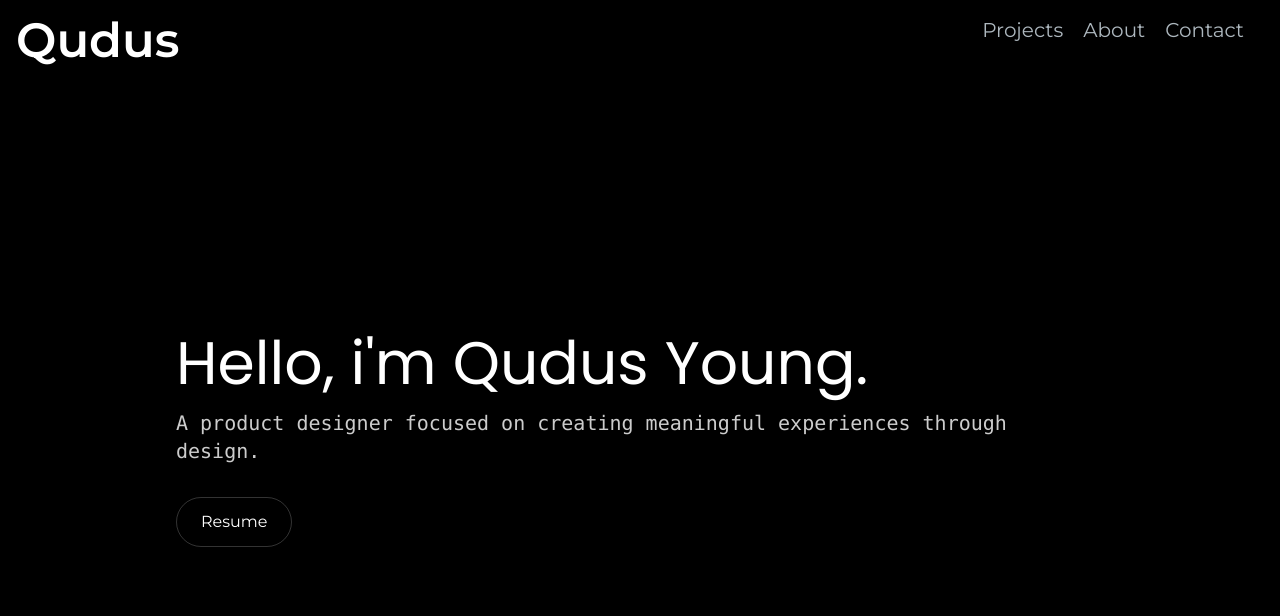
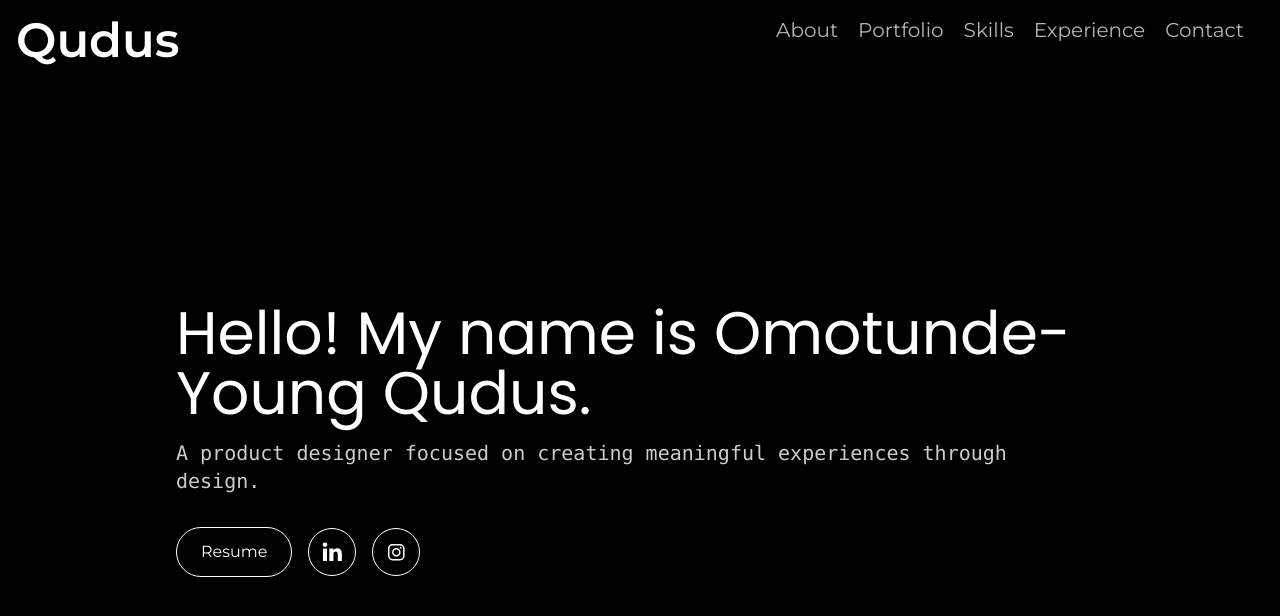
Before and after one commit to OluwafisayoIbrahim/QudusYoung, a Next.js app: page / in a window 1280 px wide. Shown: the top 616 px of the page. Built offline with nearby package versions, Linux system fonts and the light colour scheme.

Commit message:
Add files via upload

```diff
--- /dev/null
+++ b/src/app/assets/SocialMediaIcons.js
@@ -0,0 +1,86 @@
+import * as React from "react";
+
+export const InstagramIcon = ({className, ...rest}) => (
+    <svg xmlns="http://www.w3.org/2000/svg" viewBox="0 0 500 500" className={`w-6 h-6 ${className}`} {...rest}>
+      <defs>
+        <linearGradient
+          id="a"
+          x1="328.27"
+          x2="183.73"
+          y1="508.05"
+          y2="3.95"
+          gradientUnits="userSpaceOnUse"
+        >
+          <stop className="stop-color-ffdb73" offset="0"></stop>
+          <stop className="stop-color-fdad4e" offset="0.08"></stop>
+          <stop className="stop-color-fb832e" offset="0.15"></stop>
+          <stop className="stop-color-fa7321" offset="0.19"></stop>
+          <stop className="stop-color-f6692f" offset="0.23"></stop>
+          <stop className="stop-color-e84a5a" offset="0.37"></stop>
+          <stop className="stop-color-e03675" offset="0.48"></stop>
+          <stop className="stop-color-dd2f7f" offset="0.55"></stop>
+          <stop className="stop-color-b43d97" offset="0.68"></stop>
+          <stop className="stop-color-4d60d4" offset="0.97"></stop>
+          <stop className="stop-color-4264db" offset="1"></stop>
+        </linearGradient>
+      </defs>
+      <rect
+        width="465.06"
+        height="465.06"
+        x="23.47"
+        y="23.47"
+        fill="url(#a)"
+        className="fillurl(-a)"
+        rx="107.23"
+        ry="107.23"
+      ></rect>
+      <path
+        fill="#fff"
+        d="M331 115.22a66.92 66.92 0 0 1 66.65 66.65v148.26A66.92 66.92 0 0 1 331 396.78H181a66.92 66.92 0 0 1-66.65-66.65V181.87A66.92 66.92 0 0 1 181 115.22zm0-31H181c-53.71 0-97.66 44-97.66 97.66v148.25c0 53.71 44 97.66 97.66 97.66h150c53.71 0 97.66-44 97.66-97.66V181.87c0-53.71-43.95-97.66-97.66-97.66Z"
+        className="fill-ffffff"
+      ></path>
+      <path
+        fill="#fff"
+        d="M256 198.13A57.87 57.87 0 1 1 198.13 256 57.94 57.94 0 0 1 256 198.13m0-31A88.87 88.87 0 1 0 344.87 256 88.87 88.87 0 0 0 256 167.13"
+        className="fill-ffffff"
+      ></path>
+      <circle
+        cx="346.81"
+        cy="163.23"
+        r="21.07"
+        fill="#fff"
+        className="fill-ffffff"
+      ></circle>
+    </svg>
+  );
+
+
+export const LinkedInIcon = ({ className, ...rest }) => (
+  <svg
+    xmlns="http://www.w3.org/2000/svg"
+    xmlSpace="preserve"
+    fillRule="evenodd"
+    strokeLinejoin="round"
+    strokeMiterlimit="2"
+    clipRule="evenodd"
+    viewBox="0 0 500 500"
+    className={`w-6 h-6 ${className}`}
+    {...rest}
+  >
+    <path
+      d="M512 64c0-35.323-28.677-64-64-64H64C28.677 0 0 28.677 0 64v384c0 35.323 28.677 64 64 64h384c35.323 0 64-28.677 64-64z"
+      className="fill-2867b2"
+    ></path>
+    <path
+      fill="#fff"
+      d="M61.053 178.667h85.76v257.962h-85.76z"
+      className="fill-ffffff"
+    ></path>
+    <path
+      fill="#fff"
+      fillRule="nonzero"
+      d="M104.512 54.28C75.171 54.28 56 73.57 56 98.853c0 24.752 18.588 44.574 47.377 44.574h.554c29.903 0 48.516-19.822 48.516-44.574-.555-25.283-18.611-44.573-47.935-44.573m252.766 118.321c-45.49 0-65.866 25.017-77.276 42.589v-36.523h-85.738c1.137 24.197 0 257.961 0 257.961h85.737V292.564c0-7.711.554-15.42 2.827-20.931 6.188-15.4 20.305-31.352 43.993-31.352 31.012 0 43.436 23.664 43.436 58.327v138.02h85.741v-147.93c0-79.237-42.305-116.097-98.72-116.097"
+      className="fill-ffffff"
+    ></path>
+  </svg>
+);
--- a/src/app/components/Sidebar.js
+++ b/src/app/components/Sidebar.js
@@ -10,11 +10,12 @@ const Sidebar = () => {
   const [navbarOpen, setNavbarOpen] = useState(false);
   const [activeLink, setActiveLink] = useState("#home");
 
-  // Memoize navItems to avoid recreation
   const navItems = useMemo(
     () => [
-      { name: "Projects", path: "#projects" },
       { name: "About", path: "#about" },
+      { name: "Portfolio", path: "#portfolio" },
+      { name: "Skills", path: "#skills" },
+      { name: "Experience", path: "#experience" },
       { name: "Contact", path: "#contact" },
     ],
     []
--- /dev/null
+++ b/src/app/components/SocialLinks.js
@@ -0,0 +1,28 @@
+import Link from 'next/link'
+import React from 'react'
+import { InstagramIcon, LinkedInIcon } from '../assets/SocialMediaIcons'
+
+const SocialLinks = () => {
+  return (
+    <div className="flex space-x-4">
+        <Link href="" legacyBehavior>
+        <a className="flex items-center justify-center w-12 h-12 border hover:bg-white/10 border-white rounded-full transition"
+           target="_blank"
+          rel="noopener noreferrer"
+        >
+            <LinkedInIcon  className="text-white"/>
+        </a>
+        </Link>
+        <Link href="" legacyBehavior>
+        <a className="flex items-center justify-center w-12 h-12 border hover:bg-white/10 border-white rounded-full transition"
+           target="_blank"
+          rel="noopener noreferrer"
+        >
+            <InstagramIcon  className="text-white"/>
+        </a>
+        </Link>
+    </div>
+  )
+}
+
+export default SocialLinks
--- a/src/app/layout.js
+++ b/src/app/layout.js
@@ -14,7 +14,7 @@ const montserrat = Montserrat({
 });
 
 export const metadata = {
-  title: "Create Next App",
+  title: "Qudus Young",
   description: "Generated by create next app",
 };
 
--- a/src/app/page.js
+++ b/src/app/page.js
@@ -1,5 +1,7 @@
 import React from 'react'
 import Sidebar from './components/Sidebar';
+import SocialLinks from './components/SocialLinks';
+import Link from 'next/link';
 
 const page = () => {
   return (
@@ -9,17 +11,19 @@ const page = () => {
 
       <div className="flex flex-col justify-center max-w-4xl mx-auto ml-4 lg:ml-32 mt-20">
         <h1 className="text-4xl lg:text-6xl text-white mb-4">
-          Hello, i&apos;m Qudus Young.
+          Hello! My name is Omotunde-Young Qudus.
         </h1>
         <p className="text-lg lg:text-xl text-white/80 font-mono">
           A product designer focused on creating meaningful experiences through design.
         </p>
-        <div className="">
-        <button className="mt-8 px-6 py-3 border border-white/20 text-white rounded-full hover:bg-white/10 transition-colors w-auto">
+        <div className="flex items-center mt-8 space-x-4">
+        <button className="px-6 py-3 border border-white text-white rounded-full hover:bg-white/10 transition-colors w-auto">
+          <Link href={"https://omotundeyoungqudus.tiiny.site/"}>
           Resume
+          </Link>
         </button>
+        <SocialLinks />
         </div>
-        {/* <SocialLinks /> */}
       </div>
     </main>
   );
```
Also changed, not shown: src/app/assets/instagram_icon.svg (added), src/app/assets/linkedin_icon.svg (added).
